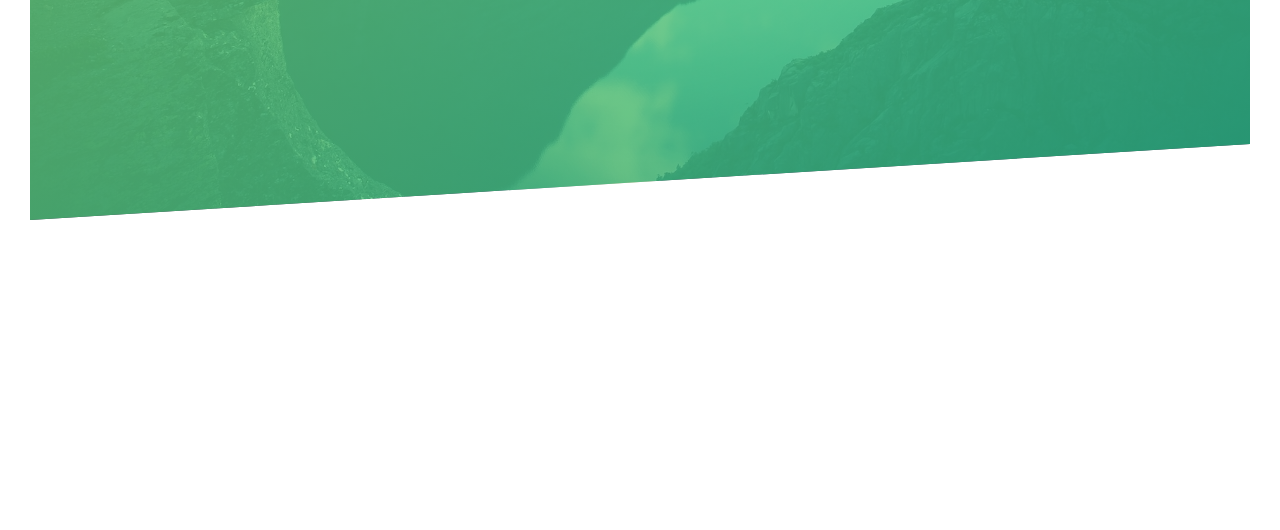
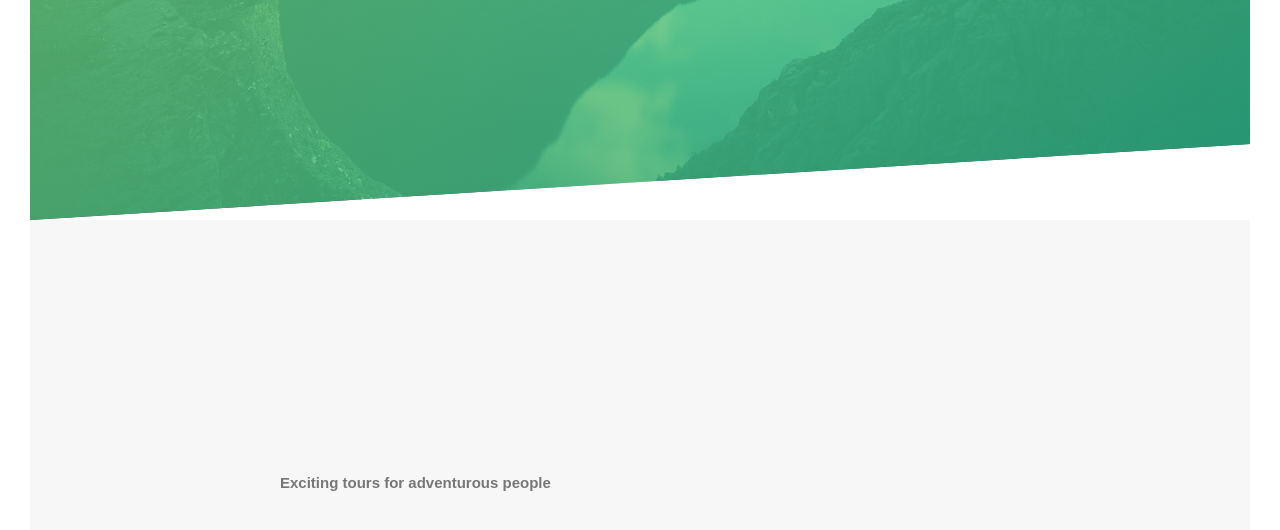
Before and after one commit to tbecks513/Natours, a website: page index.html in a window 1280 px wide. Shown: the part 570-1100 px from the top of the page. Before the commit the page ends 820 px from the top, so only its background shows below. Drawn offline with Linux system fonts and the light colour scheme; a web font is replaced by a local one.

Commit message:
added about section

```diff
--- a/index.html
+++ b/index.html
@@ -25,9 +25,16 @@
 
             <a href="#" class="btn btn--white btn--animated">Discover our tours</a>
         </div>
+    </header>
 
+    <main>
+        <section class="section-about">
+            <h2 class="heading-secondary">
+                Exciting tours for adventurous people
+            </h2>
+        </section>
 
-    </header>
+    </main>
 
 </body>
 
--- a/sass/abstracts/_variables.scss
+++ b/sass/abstracts/_variables.scss
@@ -2,6 +2,8 @@ $color-primary: #55c57a;
 $color-primary-light: #7ed56f;
 $color-primary-dark: #28b485;
 
+$color-grey-light-1: #f7f7f7;
+
 $color-text: #777;
 $color-white: white;
 $color-black: blue;
--- a/sass/pages/_home.scss
+++ b/sass/pages/_home.scss
@@ -1 +1,5 @@
 //
+.section-about {
+  background-color: $color-grey-light-1;
+  padding: 25rem;
+}
```
Also changed, not shown: css/main.css.
